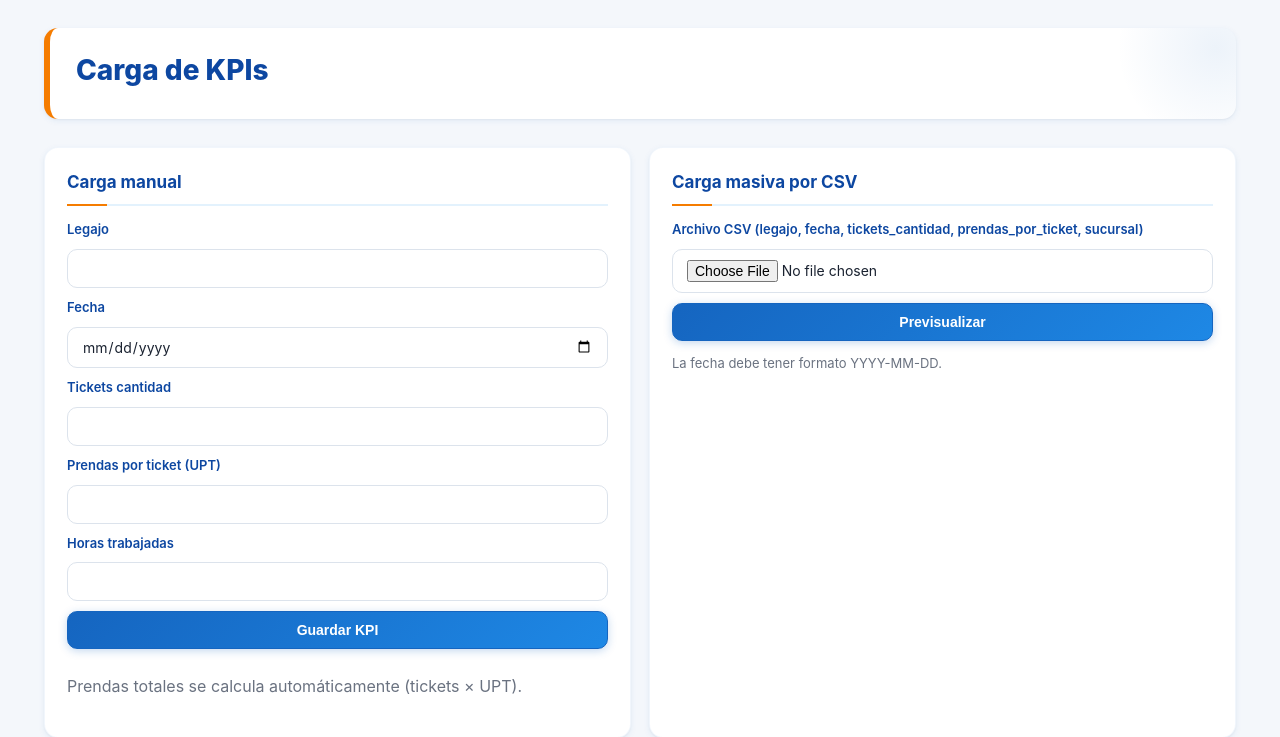
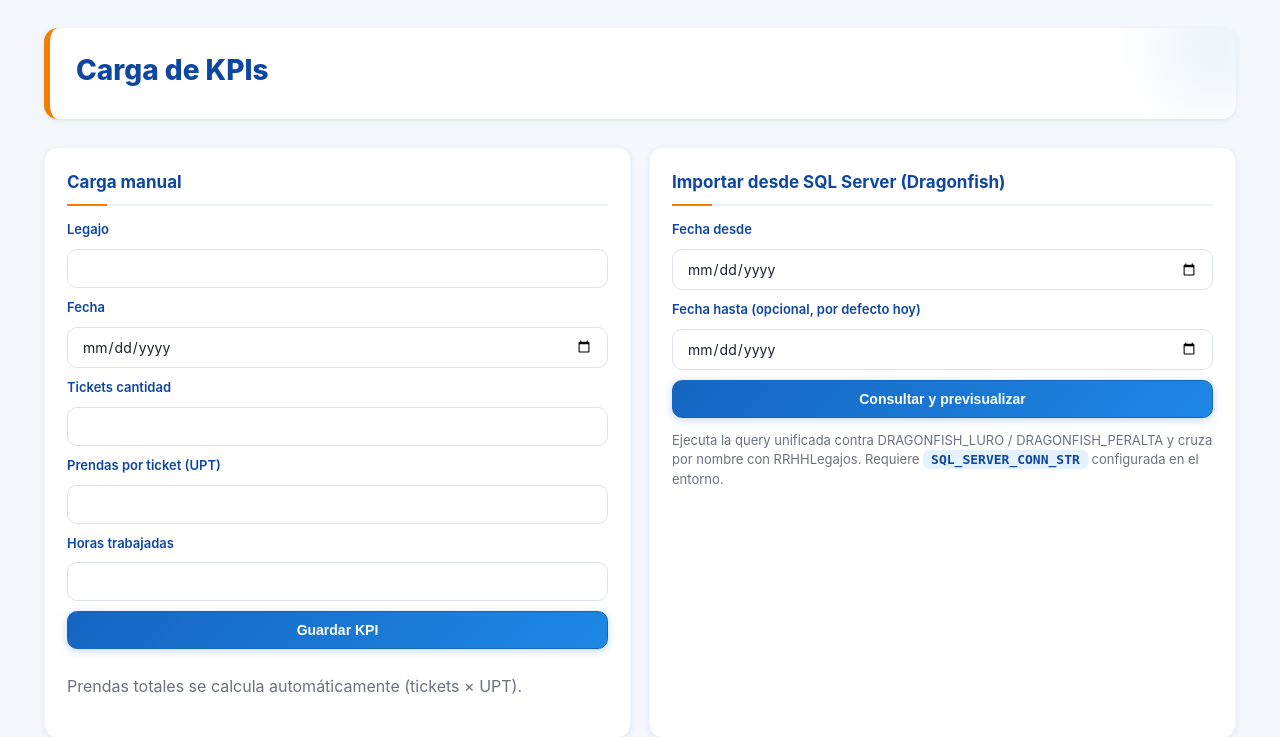
Before and after one commit to rrhh-market/kpi, a Flask app: template templates/cargar_kpis.html in a window 1280 px wide. Shown: the top 737 px of the page. Run offline with Flask 3, Linux system fonts and the light colour scheme; the template is opened without the code that fills it: most values are stand-ins (such as "Sample title", 1, 10 or a date in 2020).

Commit message:
feat: Reemplazar carga por CSV con importación directa desde SQL Server
Reemplaza el flujo de carga masiva por CSV con una consulta parametrizada por
fecha contra DRAGONFISH_LURO/PERALTA cruzada con MARKET.dbo.RRHHLegajos. El
admin elige el rango de fechas, previsualiza las filas agregadas por
(empleado, día) más las que no matchean, y confirma la importación. El
matcheo usa Local (sucursal) + nombre completo normalizado. Cada
confirmación reemplaza KPIs diarios y horarios existentes para cada
(empleado, día) incluido, evitando duplicados al re-ejecutar la consulta.
La conexión ODBC se configura con la variable de entorno SQL_SERVER_CONN_STR.

```diff
--- a/app.py
+++ b/app.py
@@ -2,8 +2,7 @@
 App principal - Sistema de KPIs para cajeros
 Flask + SQLite. Todo el cálculo de ranking y score se hace en Python.
 """
-import csv
-import io
+import json
 import os
 import sqlite3
 from collections import defaultdict
@@ -15,6 +14,11 @@ from flask import (
     Flask, flash, g, jsonify, redirect, render_template, request, session, url_for,
 )
 
+try:
+    import pyodbc  # type: ignore
+except ImportError:
+    pyodbc = None
+
 # --- Configuración básica ---
 BASE_DIR = os.path.dirname(os.path.abspath(__file__))
 DB_PATH = os.path.join(BASE_DIR, "kpis.db")
@@ -23,6 +27,52 @@ app = Flask(__name__)
 app.secret_key = "cambiar-esta-clave-en-produccion-kpis-2026"
 
 SUCURSALES = ["CENTRAL", "LURO", "PERALTA", "TALCA"]
+
+# Cadena de conexión a SQL Server para la importación desde Dragonfish.
+# Ejemplo: "DRIVER={ODBC Driver 17 for SQL Server};SERVER=host;DATABASE=MARKET;UID=user;PWD=pass"
+SQL_SERVER_CONN_STR = os.environ.get("SQL_SERVER_CONN_STR", "")
+
+# Sucursales cubiertas por el UNION de la query Dragonfish.
+SUCURSALES_DRAGONFISH = ["LURO", "PERALTA"]
+
+QUERY_DRAGONFISH = """
+SELECT
+    'LURO' AS Local,
+    ISNULL(CONVERT(VARCHAR, VEN.CLOBS), 'SIN CAJERO') AS Cajero,
+    ISNULL(L.Nombre, '') AS Nombre,
+    CAST(COMP.FFCH AS DATE) AS Dia,
+    DATEPART(HOUR, COMP.HALTAFW) AS Hora,
+    COUNT(DISTINCT COMP.CODIGO) AS Tickets,
+    SUM(ISNULL(DET.FCANT, 0)) AS Prendas
+FROM DRAGONFISH_LURO.[ZooLogic].[COMPROBANTEV] COMP
+LEFT JOIN DRAGONFISH_LURO.[ZooLogic].VEN VEN ON COMP.FVEN = VEN.CLCOD
+LEFT JOIN DRAGONFISH_LURO.[ZooLogic].[COMPROBANTEVDET] DET ON COMP.CODIGO = DET.CODIGO
+LEFT JOIN MARKET.dbo.RRHHLegajos L ON L.CodVenDRAGON = VEN.CLCOD
+WHERE COMP.ANULADO = 0
+  AND COMP.FLETRA <> 'R'
+  AND COMP.FFCH >= ?
+  AND COMP.FFCH <= ?
+GROUP BY CONVERT(VARCHAR, VEN.CLOBS), CAST(COMP.FFCH AS DATE), DATEPART(HOUR, COMP.HALTAFW), ISNULL(L.Nombre, '')
+UNION
+SELECT
+    'PERALTA' AS Local,
+    ISNULL(CONVERT(VARCHAR, VEN.CLOBS), 'SIN CAJERO') AS Cajero,
+    ISNULL(L.Nombre, '') AS Nombre,
+    CAST(COMP.FFCH AS DATE) AS Dia,
+    DATEPART(HOUR, COMP.HALTAFW) AS Hora,
+    COUNT(DISTINCT COMP.CODIGO) AS Tickets,
+    SUM(ISNULL(DET.FCANT, 0)) AS Prendas
+FROM DRAGONFISH_PERALTA.[ZooLogic].[COMPROBANTEV] COMP
+LEFT JOIN DRAGONFISH_PERALTA.[ZooLogic].VEN VEN ON COMP.FVEN = VEN.CLCOD
+LEFT JOIN DRAGONFISH_PERALTA.[ZooLogic].[COMPROBANTEVDET] DET ON COMP.CODIGO = DET.CODIGO
+LEFT JOIN MARKET.dbo.RRHHLegajos L ON L.CodVenDRAGON = VEN.CLCOD
+WHERE COMP.ANULADO = 0
+  AND COMP.FLETRA <> 'R'
+  AND COMP.FFCH >= ?
+  AND COMP.FFCH <= ?
+GROUP BY CONVERT(VARCHAR, VEN.CLOBS), CAST(COMP.FFCH AS DATE), DATEPART(HOUR, COMP.HALTAFW), ISNULL(L.Nombre, '')
+ORDER BY Dia DESC, Hora ASC, Tickets DESC
+"""
 
 # Tipos de insignias disponibles (clave -> (emoji, nombre))
 INSIGNIAS = {
@@ -815,107 +865,240 @@ def guardar_config():
     return redirect(url_for("cargar_kpis"))
 
 
-@app.route("/admin/kpis/csv", methods=["POST"])
+def _norm_nombre(s):
+    """Normaliza un nombre: mayúsculas, sin comas, sin espacios extra."""
+    return " ".join((s or "").upper().replace(",", " ").split())
+
+
+def _variantes_nombre(emp):
+    """Variantes aceptables del nombre de un empleado para matchear con RRHHLegajos.Nombre."""
+    n = emp["nombre"]
+    a = emp["apellido"]
+    return {
+        _norm_nombre(f"{n} {a}"),
+        _norm_nombre(f"{a} {n}"),
+    }
+
+
+def _parse_fecha(s, nombre_campo):
+    """Parsea YYYY-MM-DD o lanza ValueError con mensaje útil."""
+    try:
+        return datetime.strptime((s or "").strip(), "%Y-%m-%d").date()
+    except ValueError:
+        raise ValueError(f"{nombre_campo} inválida (formato esperado YYYY-MM-DD).")
+
+
+def consultar_dragonfish(fecha_desde, fecha_hasta):
+    """Ejecuta la query Dragonfish contra SQL Server y devuelve dicts.
+    `fecha_desde` y `fecha_hasta` son `date`; la query se parametriza con ambas."""
+    if pyodbc is None:
+        raise RuntimeError(
+            "pyodbc no está instalado. Agregalo al entorno: pip install pyodbc."
+        )
+    if not SQL_SERVER_CONN_STR:
+        raise RuntimeError(
+            "Falta la variable de entorno SQL_SERVER_CONN_STR con la conexión a SQL Server."
+        )
+
+    desde = fecha_desde.strftime("%Y%m%d")
+    hasta = fecha_hasta.strftime("%Y%m%d")
+    conn = pyodbc.connect(SQL_SERVER_CONN_STR)
+    try:
+        cur = conn.cursor()
+        cur.execute(QUERY_DRAGONFISH, desde, hasta, desde, hasta)
+        cols = [c[0] for c in cur.description]
+        return [dict(zip(cols, row)) for row in cur.fetchall()]
+    finally:
+        conn.close()
+
+
+def _matchear_empleados(rows, db):
+    """Mapea cada fila a un empleado por (sucursal, nombre). Devuelve (filas_ok, filas_err).
+    Cada fila_ok queda con claves: empleado_id, legajo, nombre_emp, local, dia, hora, tickets, prendas.
+    """
+    empleados = db.execute(
+        "SELECT id, legajo, nombre, apellido, sucursal FROM empleados WHERE rol='empleado'"
+    ).fetchall()
+
+    # Índice (sucursal, variante_normalizada) -> empleado
+    idx = {}
+    for e in empleados:
+        for v in _variantes_nombre(e):
+            idx[(e["sucursal"], v)] = e
+
+    ok, err = [], []
+    for r in rows:
+        local = (r.get("Local") or "").strip().upper()
+        nombre_sql = _norm_nombre(r.get("Nombre"))
+        cajero = (r.get("Cajero") or "").strip()
+        dia_raw = r.get("Dia")
+        hora = r.get("Hora")
+        tickets = int(r.get("Tickets") or 0)
+        prendas = float(r.get("Prendas") or 0)
+
+        # Dia puede llegar como date, datetime o string
+        if isinstance(dia_raw, datetime):
+            dia = dia_raw.date()
+        elif isinstance(dia_raw, date):
+            dia = dia_raw
+        else:
+            try:
+                dia = datetime.strptime(str(dia_raw)[:10], "%Y-%m-%d").date()
+            except ValueError:
+                err.append({"cajero": cajero, "nombre": r.get("Nombre"), "local": local,
+                            "error": f"Fecha inválida: {dia_raw}"})
+                continue
+
+        if not nombre_sql:
+            err.append({"cajero": cajero, "nombre": r.get("Nombre"), "local": local,
+                        "error": "Fila sin Nombre en RRHHLegajos (revisar CodVenDRAGON)."})
+            continue
+
+        emp = idx.get((local, nombre_sql))
+        if not emp:
+            err.append({"cajero": cajero, "nombre": r.get("Nombre"), "local": local,
+                        "error": "No se encontró empleado con ese nombre en la sucursal."})
+            continue
+
+        ok.append({
+            "empleado_id": emp["id"],
+            "legajo":      emp["legajo"],
+            "nombre_emp":  f"{emp['nombre']} {emp['apellido']}",
+            "local":       local,
+            "dia":         dia.isoformat(),
+            "hora":        int(hora or 0),
+            "tickets":     tickets,
+            "prendas":     round(prendas, 2),
+            "cajero":      cajero,
+        })
+    return ok, err
+
+
+def _resumen_preview(filas_ok):
+    """Agrega filas por (empleado, dia) para mostrar en el preview."""
+    agg = defaultdict(lambda: {"tickets": 0, "prendas": 0.0})
+    meta = {}
+    for f in filas_ok:
+        key = (f["empleado_id"], f["dia"])
+        agg[key]["tickets"] += f["tickets"]
+        agg[key]["prendas"] += f["prendas"]
+        meta[key] = {"legajo": f["legajo"], "nombre_emp": f["nombre_emp"], "local": f["local"]}
+    out = []
+    for key, v in agg.items():
+        m = meta[key]
+        upt = round(v["prendas"] / v["tickets"], 2) if v["tickets"] else 0
+        out.append({
+            "legajo":     m["legajo"],
+            "nombre_emp": m["nombre_emp"],
+            "local":      m["local"],
+            "dia":        key[1],
+            "tickets":    v["tickets"],
+            "prendas":    round(v["prendas"], 2),
+            "upt":        upt,
+        })
+    out.sort(key=lambda x: (x["dia"], x["local"], x["legajo"]), reverse=True)
+    return out
+
+
+def _aplicar_import(filas_ok, db):
+    """Reemplaza KPIs diarios y horarios para cada (empleado, dia) de la importación."""
+    # Borrar cualquier dato previo para las (empleado, dia) afectadas para evitar duplicados.
+    pares = {(f["empleado_id"], f["dia"]) for f in filas_ok}
+    for emp_id, dia in pares:
+        db.execute("DELETE FROM kpis WHERE empleado_id=? AND fecha=?", (emp_id, dia))
+        db.execute("DELETE FROM kpis_horarios WHERE empleado_id=? AND fecha=?", (emp_id, dia))
+
+    # Insertar filas horarias.
+    for f in filas_ok:
+        db.execute("""
+            INSERT INTO kpis_horarios(empleado_id, fecha, hora, tickets)
+            VALUES (?, ?, ?, ?)
+        """, (f["empleado_id"], f["dia"], f["hora"], f["tickets"]))
+
+    # Insertar agregados diarios desde el resumen.
+    for r in _resumen_preview(filas_ok):
+        emp = db.execute(
+            "SELECT id, sucursal FROM empleados WHERE legajo=?", (r["legajo"],)
+        ).fetchone()
+        if not emp:
+            continue
+        db.execute("""
+            INSERT INTO kpis(empleado_id, fecha, tickets_cantidad, prendas_por_ticket,
+                             horas_trabajadas, prendas_total, sucursal)
+            VALUES (?, ?, ?, ?, 0, ?, ?)
+        """, (emp["id"], r["dia"], r["tickets"], r["upt"], r["prendas"], r["local"] or emp["sucursal"]))
+    db.commit()
+
+    for emp_id, dia in pares:
+        try:
+            dia_obj = datetime.strptime(dia, "%Y-%m-%d").date()
+            evaluar_insignias_dia(emp_id, dia_obj)
+        except ValueError:
+            pass
+    evaluar_insignias_mes()
+
+
+@app.route("/admin/kpis/sql", methods=["POST"])
 @login_required
 @admin_required
-def importar_csv():
-    f = request.files.get("csv_file")
-    if not f:
-        flash("Debe seleccionar un archivo CSV.", "error")
+def importar_sql():
+    """Dispara la consulta a SQL Server y muestra un preview."""
+    try:
+        fecha_desde = _parse_fecha(request.form.get("fecha_desde"), "Fecha desde")
+        fecha_hasta_raw = (request.form.get("fecha_hasta") or "").strip()
+        fecha_hasta = _parse_fecha(fecha_hasta_raw, "Fecha hasta") if fecha_hasta_raw else date.today()
+    except ValueError as e:
+        flash(str(e), "error")
         return redirect(url_for("cargar_kpis"))
 
-    raw = f.read().decode("utf-8-sig", errors="replace")
-    reader = csv.DictReader(io.StringIO(raw))
+    if fecha_hasta < fecha_desde:
+        flash("La fecha hasta no puede ser anterior a la fecha desde.", "error")
+        return redirect(url_for("cargar_kpis"))
 
-    preview = request.form.get("preview") == "1"
-    filas_ok, filas_err = [], []
-    db = get_db()
-    empleados_afectados = set()
+    try:
+        rows = consultar_dragonfish(fecha_desde, fecha_hasta)
+    except Exception as e:
+        flash(f"Error al consultar SQL Server: {e}", "error")
+        return redirect(url_for("cargar_kpis"))
 
-    for i, row in enumerate(reader, start=2):  # start=2 por header
-        try:
-            legajo = (row.get("legajo") or "").strip()
-            fecha  = datetime.strptime((row.get("fecha") or "").strip(), "%Y-%m-%d").date()
-            tickets = int(row.get("tickets_cantidad") or 0)
-            upt     = float(row.get("prendas_por_ticket") or 0)
-            sucursal_csv = (row.get("sucursal") or "").strip().upper() or None
-        except (ValueError, TypeError) as e:
-            filas_err.append({"linea": i, "legajo": row.get("legajo"), "error": f"Formato inválido: {e}"})
-            continue
-
-        emp = db.execute("SELECT * FROM empleados WHERE legajo=?", (legajo,)).fetchone()
-        if not emp:
-            filas_err.append({"linea": i, "legajo": legajo, "error": "Legajo inexistente"})
-            continue
-
-        prendas_total = round(tickets * upt, 2)
-        filas_ok.append({
-            "linea": i, "legajo": legajo, "nombre": f"{emp['nombre']} {emp['apellido']}",
-            "fecha": fecha.isoformat(), "tickets": tickets, "upt": upt,
-            "prendas_total": prendas_total,
-        })
-
-        if not preview:
-            db.execute("""
-                INSERT INTO kpis(empleado_id, fecha, tickets_cantidad, prendas_por_ticket,
-                                 horas_trabajadas, prendas_total, sucursal)
-                VALUES (?,?,?,?,?,?,?)
-            """, (emp["id"], fecha.isoformat(), tickets, upt, 0,
-                  prendas_total, sucursal_csv or emp["sucursal"]))
-            empleados_afectados.add((emp["id"], fecha))
-
-    if not preview:
-        db.commit()
-        for emp_id, fecha in empleados_afectados:
-            evaluar_insignias_dia(emp_id, fecha)
-        evaluar_insignias_mes()
-        flash(f"Importación: {len(filas_ok)} filas OK, {len(filas_err)} con errores.", "success")
-        return redirect(url_for("cargar_kpis"))
+    filas_ok, filas_err = _matchear_empleados(rows, get_db())
+    resumen = _resumen_preview(filas_ok)
 
     return render_template(
         "cargar_kpis.html",
         pesos=get_pesos(),
-        preview={"ok": filas_ok, "err": filas_err, "csv_content": raw},
+        preview={
+            "ok": resumen,
+            "err": filas_err,
+            "filas_json": json.dumps(filas_ok),
+            "fecha_desde": fecha_desde.isoformat(),
+            "fecha_hasta": fecha_hasta.isoformat(),
+            "total_filas": len(rows),
+        },
     )
 
 
-@app.route("/admin/kpis/csv/confirmar", methods=["POST"])
+@app.route("/admin/kpis/sql/confirmar", methods=["POST"])
 @login_required
 @admin_required
-def confirmar_csv():
-    raw = request.form.get("csv_content", "")
-    reader = csv.DictReader(io.StringIO(raw))
+def confirmar_sql():
+    raw = request.form.get("filas_json", "")
+    try:
+        filas_ok = json.loads(raw) if raw else []
+    except json.JSONDecodeError:
+        flash("Datos de importación corruptos; volvé a previsualizar.", "error")
+        return redirect(url_for("cargar_kpis"))
+
+    if not filas_ok:
+        flash("No hay filas para importar.", "error")
+        return redirect(url_for("cargar_kpis"))
+
     db = get_db()
-    ok, err = 0, 0
-    afectados = set()
-    for i, row in enumerate(reader, start=2):
-        try:
-            legajo = (row.get("legajo") or "").strip()
-            fecha  = datetime.strptime((row.get("fecha") or "").strip(), "%Y-%m-%d").date()
-            tickets = int(row.get("tickets_cantidad") or 0)
-            upt     = float(row.get("prendas_por_ticket") or 0)
-            sucursal_csv = (row.get("sucursal") or "").strip().upper() or None
-        except (ValueError, TypeError):
-            err += 1
-            continue
-        emp = db.execute("SELECT * FROM empleados WHERE legajo=?", (legajo,)).fetchone()
-        if not emp:
-            err += 1
-            continue
-        prendas_total = round(tickets * upt, 2)
-        db.execute("""
-            INSERT INTO kpis(empleado_id, fecha, tickets_cantidad, prendas_por_ticket,
-                             horas_trabajadas, prendas_total, sucursal)
-            VALUES (?,?,?,?,?,?,?)
-        """, (emp["id"], fecha.isoformat(), tickets, upt, 0,
-              prendas_total, sucursal_csv or emp["sucursal"]))
-        afectados.add((emp["id"], fecha))
-        ok += 1
-    db.commit()
-    for emp_id, fecha in afectados:
-        evaluar_insignias_dia(emp_id, fecha)
-    evaluar_insignias_mes()
-    flash(f"Importación confirmada: {ok} filas OK, {err} errores.", "success")
+    _aplicar_import(filas_ok, db)
+
+    pares = {(f["empleado_id"], f["dia"]) for f in filas_ok}
+    flash(f"Importación confirmada: {len(pares)} día(s) de cajero actualizados "
+          f"({len(filas_ok)} filas horarias).", "success")
     return redirect(url_for("cargar_kpis"))
 
 
--- a/templates/cargar_kpis.html
+++ b/templates/cargar_kpis.html
@@ -24,31 +24,50 @@
   </div>
 
   <div class="card">
-    <h3>Carga masiva por CSV</h3>
-    <form method="post" action="{{ url_for('importar_csv') }}" enctype="multipart/form-data" class="form">
-      <label>Archivo CSV (legajo, fecha, tickets_cantidad, prendas_por_ticket, sucursal)</label>
-      <input type="file" name="csv_file" accept=".csv" required>
-      <input type="hidden" name="preview" value="1">
-      <button class="btn btn-primary" type="submit">Previsualizar</button>
+    <h3>Importar desde SQL Server (Dragonfish)</h3>
+    <form method="post" action="{{ url_for('importar_sql') }}" class="form">
+      <label>Fecha desde</label>
+      <input name="fecha_desde" type="date" required>
+      <label>Fecha hasta (opcional, por defecto hoy)</label>
+      <input name="fecha_hasta" type="date">
+      <button class="btn btn-primary" type="submit">Consultar y previsualizar</button>
     </form>
-    <p class="muted small">La fecha debe tener formato YYYY-MM-DD.</p>
+    <p class="muted small">
+      Ejecuta la query unificada contra DRAGONFISH_LURO / DRAGONFISH_PERALTA
+      y cruza por nombre con RRHHLegajos. Requiere <code>SQL_SERVER_CONN_STR</code>
+      configurada en el entorno.
+    </p>
   </div>
 </div>
 
 {% if preview %}
 <div class="card">
-  <h3>Vista previa del CSV</h3>
-  <p>Filas listas para importar: <strong>{{ preview.ok|length }}</strong>
-     · Con errores: <strong>{{ preview.err|length }}</strong></p>
+  <h3>Vista previa de la importación</h3>
+  <p>
+    Rango: <strong>{{ preview.fecha_desde }}</strong> → <strong>{{ preview.fecha_hasta }}</strong>
+    · Filas devueltas por SQL: <strong>{{ preview.total_filas }}</strong>
+    · Días de cajero listos para importar: <strong>{{ preview.ok|length }}</strong>
+    · Filas con errores de matching: <strong>{{ preview.err|length }}</strong>
+  </p>
 
   {% if preview.ok %}
     <table class="tabla">
-      <thead><tr><th>Línea</th><th>Legajo</th><th>Nombre</th><th>Fecha</th><th>Tickets</th><th>UPT</th><th>Prendas total</th></tr></thead>
+      <thead>
+        <tr>
+          <th>Local</th><th>Legajo</th><th>Cajero</th><th>Día</th>
+          <th>Tickets</th><th>Prendas</th><th>UPT</th>
+        </tr>
+      </thead>
       <tbody>
         {% for r in preview.ok %}
           <tr>
-            <td>{{ r.linea }}</td><td>{{ r.legajo }}</td><td>{{ r.nombre }}</td>
-            <td>{{ r.fecha }}</td><td>{{ r.tickets }}</td><td>{{ r.upt }}</td><td>{{ r.prendas_total }}</td>
+            <td>{{ r.local }}</td>
+            <td>{{ r.legajo }}</td>
+            <td>{{ r.nombre_emp }}</td>
+            <td>{{ r.dia }}</td>
+            <td>{{ r.tickets }}</td>
+            <td>{{ r.prendas }}</td>
+            <td>{{ r.upt }}</td>
           </tr>
         {% endfor %}
       </tbody>
@@ -56,22 +75,31 @@
   {% endif %}
 
   {% if preview.err %}
-    <h4>Errores</h4>
+    <h4>Filas sin empleado asociado</h4>
     <table class="tabla">
-      <thead><tr><th>Línea</th><th>Legajo</th><th>Motivo</th></tr></thead>
+      <thead><tr><th>Local</th><th>Cajero</th><th>Nombre (RRHH)</th><th>Motivo</th></tr></thead>
       <tbody>
         {% for r in preview.err %}
-          <tr><td>{{ r.linea }}</td><td>{{ r.legajo }}</td><td class="err">{{ r.error }}</td></tr>
+          <tr>
+            <td>{{ r.local }}</td>
+            <td>{{ r.cajero }}</td>
+            <td>{{ r.nombre }}</td>
+            <td class="err">{{ r.error }}</td>
+          </tr>
         {% endfor %}
       </tbody>
     </table>
   {% endif %}
 
   {% if preview.ok %}
-    <form method="post" action="{{ url_for('confirmar_csv') }}">
-      <input type="hidden" name="csv_content" value="{{ preview.csv_content }}">
+    <form method="post" action="{{ url_for('confirmar_sql') }}">
+      <input type="hidden" name="filas_json" value="{{ preview.filas_json }}">
       <button class="btn btn-primary" type="submit">Confirmar importación</button>
     </form>
+    <p class="muted small">
+      La importación reemplaza los KPIs diarios y horarios existentes para cada
+      cajero/día incluido, para evitar duplicados al re-ejecutar la consulta.
+    </p>
   {% endif %}
 </div>
 {% endif %}
```
Also changed, not shown: README.md.
